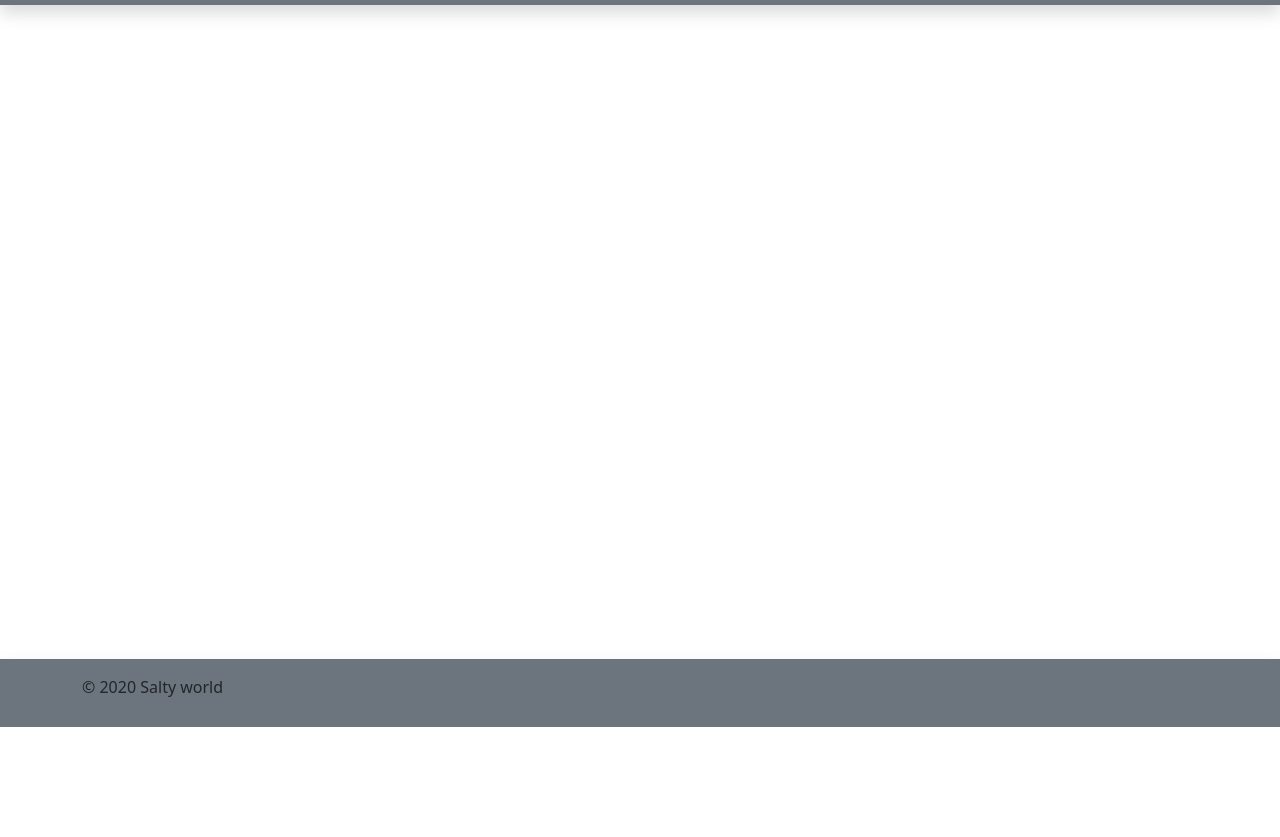
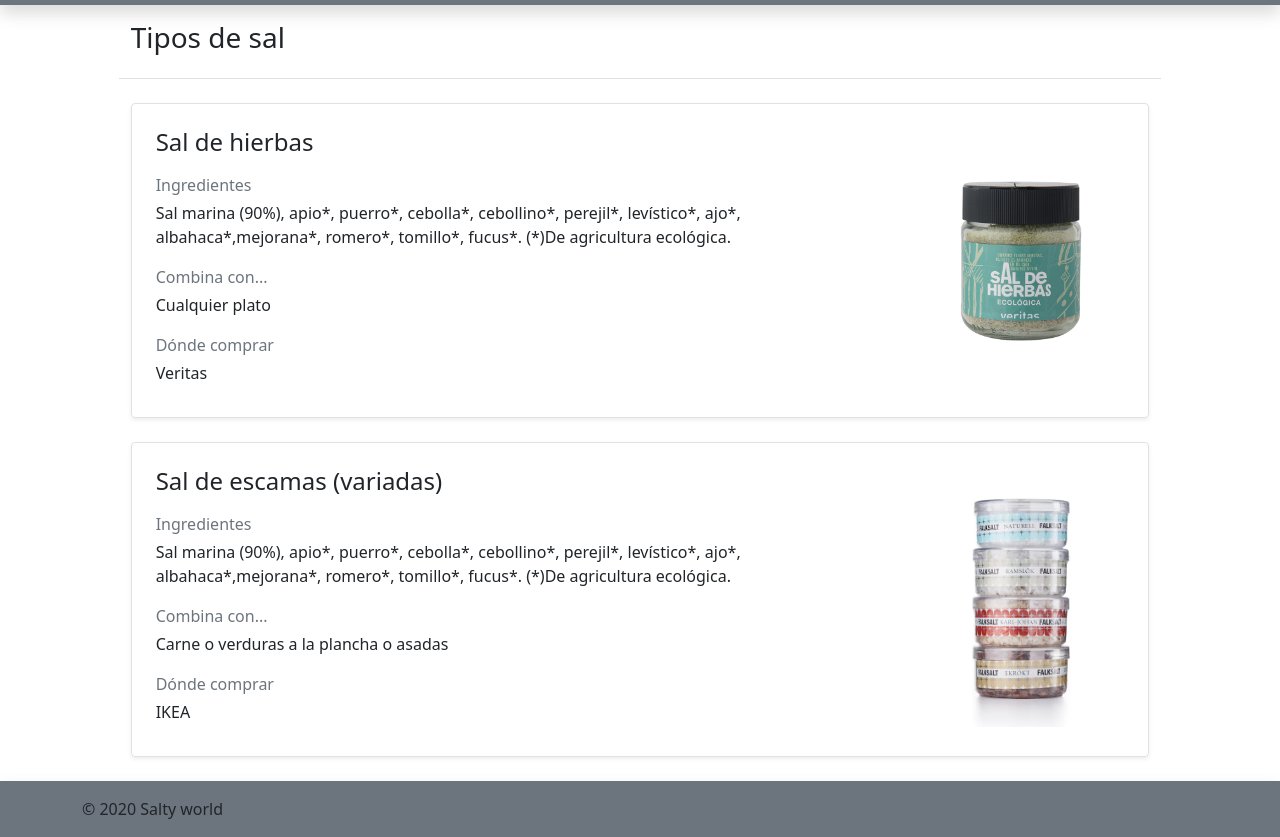
Before and after one commit to aridearriba/salty-world_front-end, a plain HTML site: page pages/salt-types.html in a window 1280 px wide. Shown: the part 73-910 px from the top of the page. Before the commit the page ends 800 px from the top, so only its background shows below. Drawn offline with nearby package versions, Linux system fonts and the light colour scheme.

Commit message:
Salt types content added

```diff
--- a/pages/salt-types.html
+++ b/pages/salt-types.html
@@ -46,11 +46,53 @@
             </nav>
         </header>
 
-        <main class="col-12 h-100 root-main row p-0 m-0 d-flex flex-column justify-content-center align-items-center">
-            <div class="row m-0 h-100 d-flex justify-content-center align-content-center">
-
-            </div>
-            <div class="row">
+        <main class="col-12 h-100 root-main row pt-3 m-0 d-flex flex-column justify-content-start align-items-center">
+            <div class="row profile col-10">
+                <h3 class="pb-4 mb-4 border-bottom">
+                    Tipos de sal
+                </h3>
+                <div class="col-12">
+                    <div class="row g-0 border rounded overflow-hidden flex-md-row mb-4 shadow-sm h-md-250 position-relative">
+                        <div class="col-9 p-4 d-flex flex-column position-static pe-0">
+                            <h4 class="mb-2">Sal de hierbas</h4>
+                            <div class="py-2">
+                                <p class="mb-1 text-muted">Ingredientes</p>
+                                <p class="card-text mb-auto text-justify">Sal marina (90%), apio*, puerro*, cebolla*, cebollino*, perejil*, levístico*, ajo*, albahaca*,mejorana*, romero*, tomillo*, fucus*. (*)De agricultura ecológica.</p>
+                            </div>
+                            <div class="py-2">
+                                <p class="mb-1 text-muted">Combina con...</p>
+                                <p class="card-text mb-auto">Cualquier plato</p>
+                            </div>
+                            <div class="py-2">
+                                <p class="mb-1 text-muted">Dónde comprar</p>
+                                <p class="card-text mb-auto">Veritas</p>
+                            </div>
+                        </div>
+                        <div class="col-3 d-flex flex-column justify-content-center align-content-center">
+                            <img class="d-block w-100" src="../img/salt-types/sal-hierbas.jpg" alt="In progress">
+                        </div>
+                    </div>
+                    <div class="row g-0 border rounded overflow-hidden flex-md-row mb-4 shadow-sm h-md-250 position-relative">
+                        <div class="col-9 p-4 d-flex flex-column position-static pe-0">
+                            <h4 class="mb-2">Sal de escamas (variadas)</h4>
+                            <div class="py-2">
+                                <p class="mb-1 text-muted">Ingredientes</p>
+                                <p class="card-text mb-auto text-justify">Sal marina (90%), apio*, puerro*, cebolla*, cebollino*, perejil*, levístico*, ajo*, albahaca*,mejorana*, romero*, tomillo*, fucus*. (*)De agricultura ecológica.</p>
+                            </div>
+                            <div class="py-2">
+                                <p class="mb-1 text-muted">Combina con...</p>
+                                <p class="card-text mb-auto">Carne o verduras a la plancha o asadas</p>
+                            </div>
+                            <div class="py-2">
+                                <p class="mb-1 text-muted">Dónde comprar</p>
+                                <p class="card-text mb-auto">IKEA</p>
+                            </div>
+                        </div>
+                        <div class="col-3 d-flex flex-column justify-content-center align-content-center">
+                            <img class="d-block w-100" src="../img/salt-types/sal-escamas-ikea.webp" alt="In progress">
+                        </div>
+                    </div>
+                </div>
             </div>
         </main>
 
```
Also changed, not shown: img/salt-types/sal-escamas-ikea.webp (added), img/salt-types/sal-hierbas.jpg (added).
